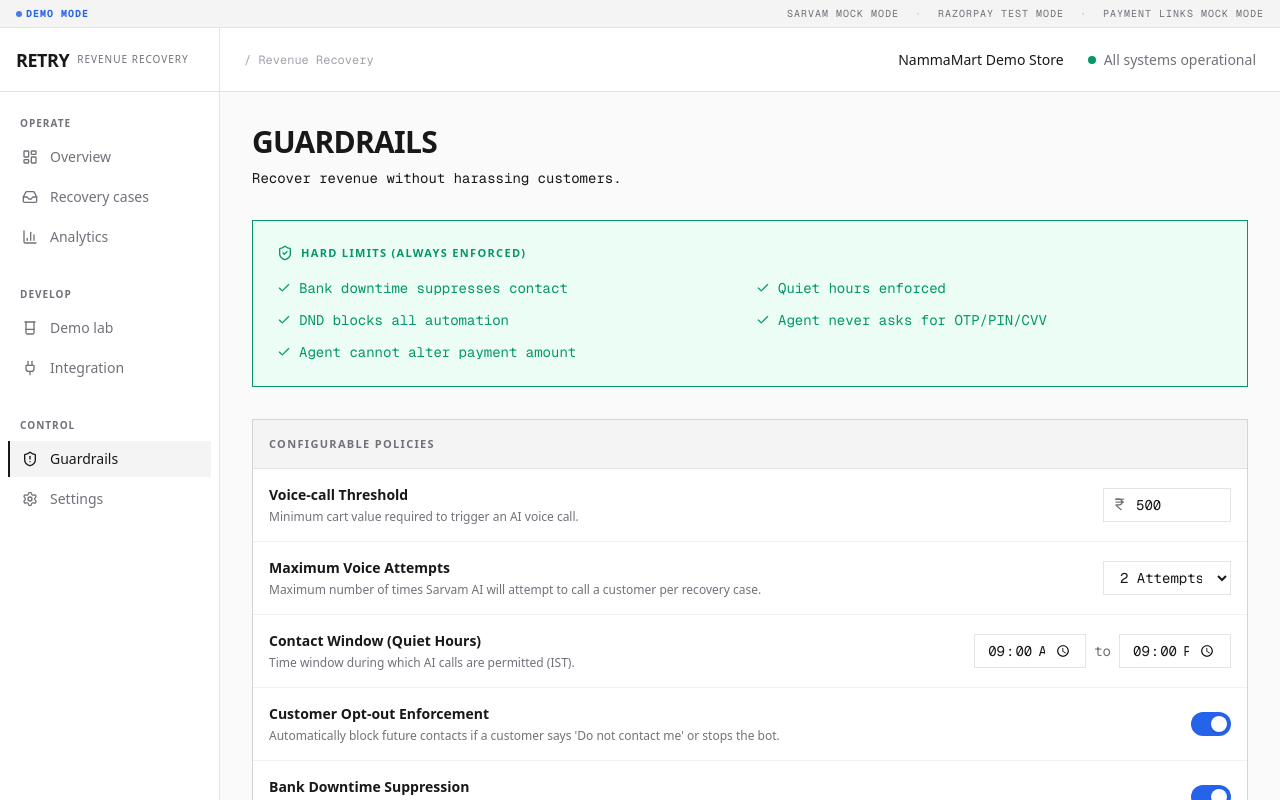
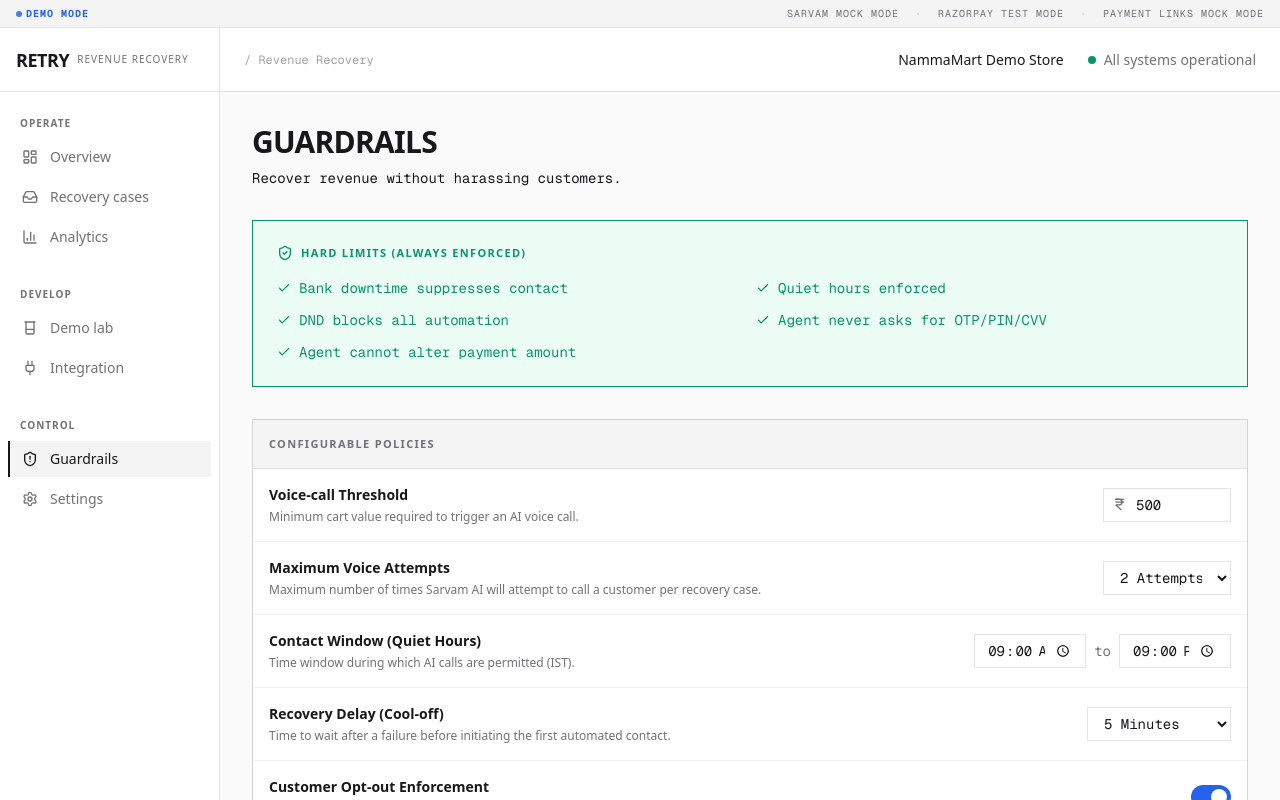
Before and after one commit to hemanthreddykoduru/Retry, a Next.js app: page /settings/guardrails in a window 1280 px wide. Shown: the top 800 px of the page. Built offline with nearby package versions, Linux system fonts and the light colour scheme.

Commit message:
feat(ui): add recovery delay config option

```diff
--- a/app/(dashboard)/settings/guardrails/page.tsx
+++ b/app/(dashboard)/settings/guardrails/page.tsx
@@ -33,7 +33,8 @@
     enforceDND: true,
     suppressDowntime: true,
     exactAmountOnly: true,
-    escalateFailures: true
+    escalateFailures: true,
+    delayMinutes: "5"
   };
 
   const [state, setState] = useState(defaultState);
@@ -148,6 +149,25 @@
           </SettingRow>
 
           <SettingRow
+            label="Recovery Delay (Cool-off)"
+            description="Time to wait after a failure before initiating the first automated contact."
+          >
+            <select
+              value={state.delayMinutes}
+              onChange={(e) => handleChange('delayMinutes', e.target.value)}
+              className="px-3 py-1.5 border border-border bg-surface text-sm focus:outline-none w-36 font-mono"
+            >
+              <option value="0">Immediate</option>
+              <option value="1">1 Minute</option>
+              <option value="2">2 Minutes</option>
+              <option value="5">5 Minutes</option>
+              <option value="10">10 Minutes</option>
+              <option value="15">15 Minutes</option>
+              <option value="30">30 Minutes</option>
+            </select>
+          </SettingRow>
+
+          <SettingRow
             label="Customer Opt-out Enforcement"
             description="Automatically block future contacts if a customer says 'Do not contact me' or stops the bot."
           >
```
